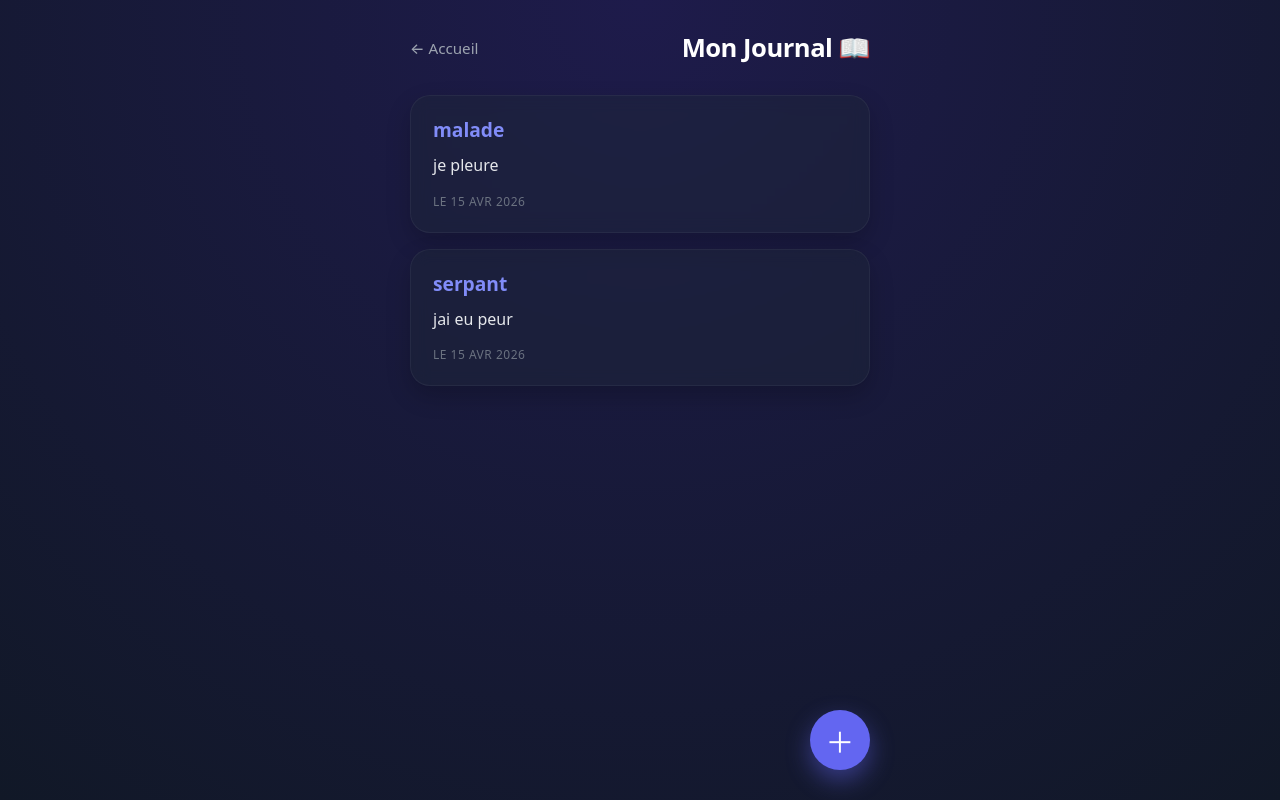
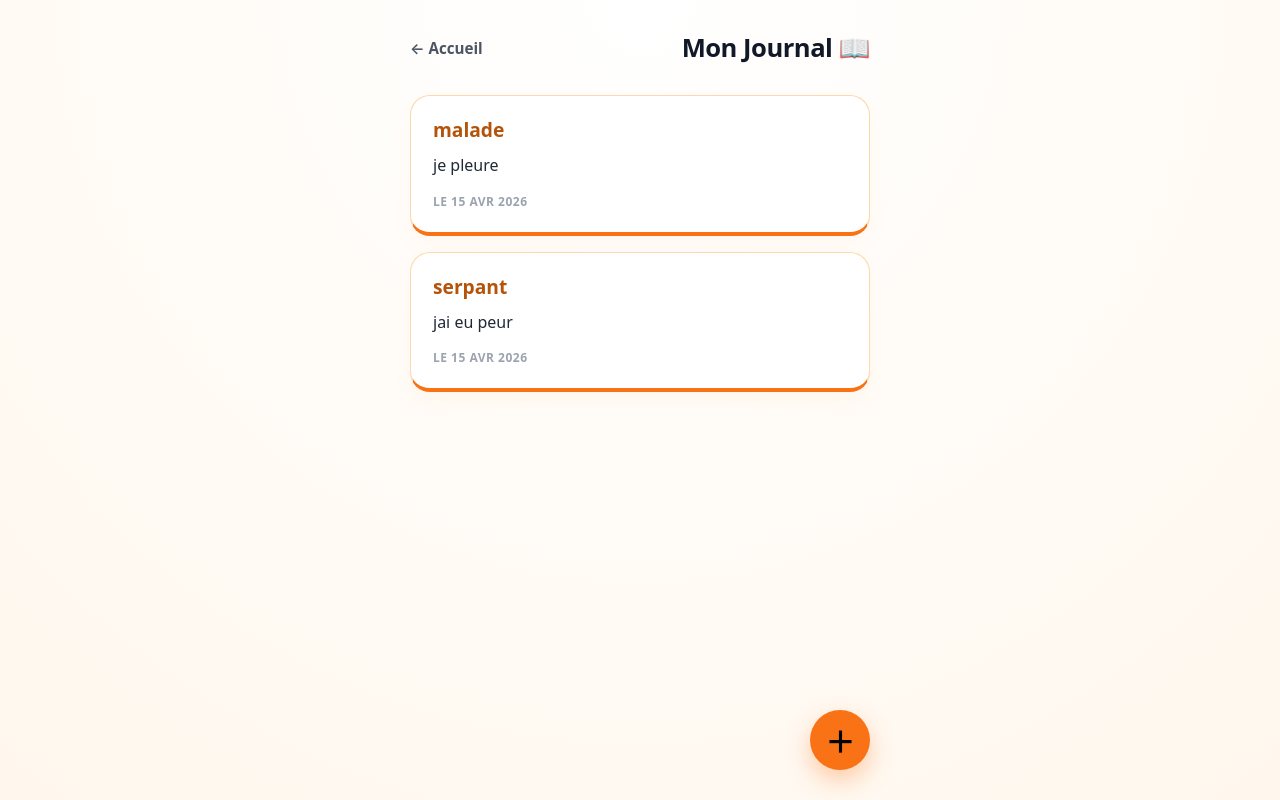
Before and after one commit to narkakaba-lgtm/nureve, a Django app: page /mon-journal/ in a window 1280 px wide. Run offline with Django 5.2, Linux system fonts and the light colour scheme; a user stored in the database is signed in; data comes from the database, SQL or seed files in the repository.

Commit message:
Update mes_reves.html

```diff
--- a/reves/templates/reves/mes_reves.html
+++ b/reves/templates/reves/mes_reves.html
@@ -5,27 +5,27 @@
     <meta name="viewport" content="width=device-width, initial-scale=1.0">
     <title>Mon Journal - NUREVE</title>
     <style>
-        /* Reset fluído e fundo dinâmico */
+        /* Base fluide et fond clair premium */
         html, body {
             margin: 0;
             padding: 0;
-            background: #111827;
+            background: #f9fafb;
             font-family: system-ui, -apple-system, sans-serif;
-            color: white;
+            color: #111827; /* Écriture en noir */
         }
 
         body {
-            background: radial-gradient(circle at top, #1e1b4b 0%, #111827 100%);
+            background: radial-gradient(circle at top, #ffffff 0%, #fff7ed 100%);
             min-height: 100vh;
             box-sizing: border-box;
         }
 
-        /* Contentor adaptável com espaço extra no fundo para o botão */
+        /* Conteneur adapté avec espace pour le bouton flottant */
         .journal-container {
             width: 100%;
             max-width: 500px;
             margin: 0 auto;
-            padding: 20px 20px 100px 20px; /* 100px garante que o botão nunca tape o texto */
+            padding: 20px 20px 100px 20px;
             box-sizing: border-box;
             position: relative;
         }
@@ -38,68 +38,71 @@
             padding-top: 10px;
         }
 
-        h1 { font-weight: 800; font-size: 1.6rem; margin: 0; letter-spacing: -0.5px; }
+        h1 { font-weight: 800; font-size: 1.6rem; margin: 0; letter-spacing: -0.5px; color: #111827; }
 
         .btn-back {
             text-decoration: none;
-            color: #9ca3af;
+            color: #4b5563;
             font-size: 0.95rem;
-            font-weight: 500;
+            font-weight: 600;
             transition: color 0.2s;
         }
-        .btn-back:hover { color: white; }
+        .btn-back:hover { color: #f97316; } /* Hover orange */
 
-        /* Cartões de Sonho com efeito de vidro e quebra automática */
+        /* Cartes de Rêve : Fond Blanc Pur et Ligne Orange */
         .reve-card {
-            background: rgba(31, 41, 55, 0.4);
-            backdrop-filter: blur(8px);
-            -webkit-backdrop-filter: blur(8px);
-            border: 1px solid rgba(255, 255, 255, 0.05);
+            background: #ffffff;
+            border: 1px solid #fed7aa;
+            border-bottom: 4px solid #f97316; /* Ligne de base orange vif */
             border-radius: 20px;
             padding: 22px;
             margin-bottom: 16px;
-            box-shadow: 0 10px 25px rgba(0, 0, 0, 0.2);
+            box-shadow: 0 10px 25px rgba(249, 115, 22, 0.04);
             box-sizing: border-box;
         }
 
+        /* Titre du Rêve en Doré Foncé (Or Professionnel) */
         .reve-card h3 {
-            color: #818cf8;
+            color: #b45309;
             font-size: 1.2rem;
             font-weight: 700;
             margin: 0 0 10px 0;
             line-height: 1.3;
         }
 
+        /* Contenu du Rêve en Noir */
         .reve-card p {
-            color: #e5e7eb;
+            color: #1f2937;
             font-size: 1rem;
             line-height: 1.6;
             margin: 0 0 14px 0;
-            word-wrap: break-word; /* Evita que textos longos quebrem o layout */
+            word-wrap: break-word;
         }
 
         .reve-date {
             display: block;
-            color: #6b7280;
+            color: #9ca3af;
             font-size: 0.75rem;
             text-transform: uppercase;
             letter-spacing: 0.5px;
+            font-weight: 600;
         }
 
         .empty-msg {
             text-align: center;
             margin-top: 80px;
-            color: #6b7280;
+            color: #4b5563;
             line-height: 1.5;
+            font-weight: 500;
         }
 
-        /* Botão Flutuante Inteligente (Responsivo) */
+        /* Bouton Flutuante : Orange avec écriture noire */
         .btn-add {
             position: fixed;
             bottom: 30px;
-            right: calc(50% - 230px); /* Alinha com a borda do container no PC */
-            background: #6366f1;
-            color: white;
+            right: calc(50% - 230px);
+            background: #f97316;
+            color: #000000;
             width: 60px;
             height: 60px;
             border-radius: 50%;
@@ -107,18 +110,19 @@
             align-items: center;
             justify-content: center;
             font-size: 1.8rem;
-            box-shadow: 0 10px 25px rgba(99, 102, 241, 0.45);
+            font-weight: 800;
+            box-shadow: 0 10px 25px rgba(249, 115, 22, 0.35);
             text-decoration: none;
             z-index: 1000;
-            transition: transform 0.1s ease, background 0.2s;
+            transition: transform 0.1s ease, background-color 0.2s;
         }
-        .btn-add:hover { background: #4f46e5; }
+        .btn-add:hover { background: #ea580c; }
         .btn-add:active { transform: scale(0.93); }
 
-        /* Ajustes específicos para ecrãs de telemóvel */
+        /* Ajustements pour Téléphones */
         @media (max-width: 540px) {
             .btn-add {
-                right: 20px; /* Em telemóveis, cola na lateral direita de forma clássica */
+                right: 20px;
             }
             .journal-container { padding: 15px 15px 90px 15px; }
             h1 { font-size: 1.4rem; }
```
